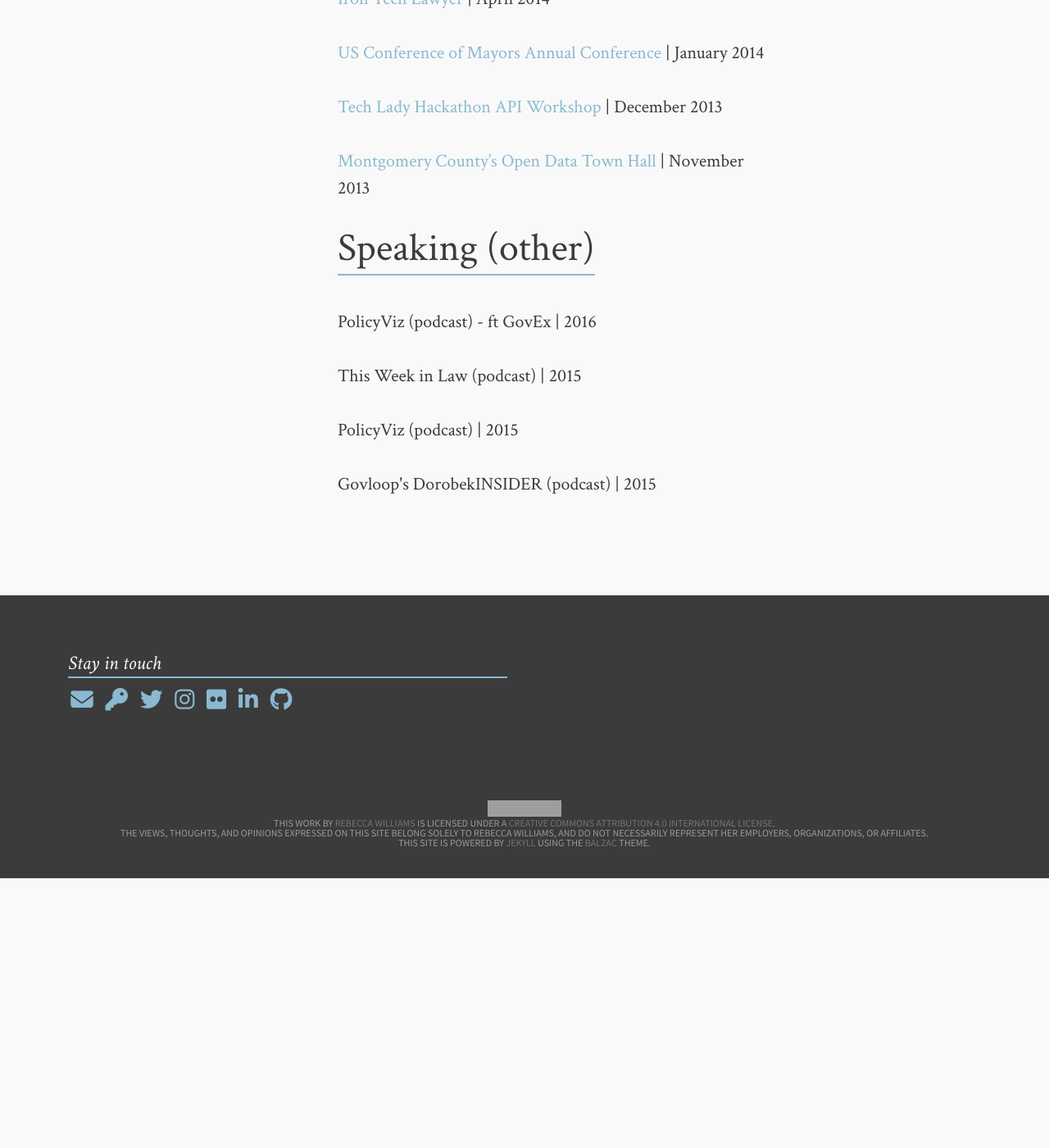
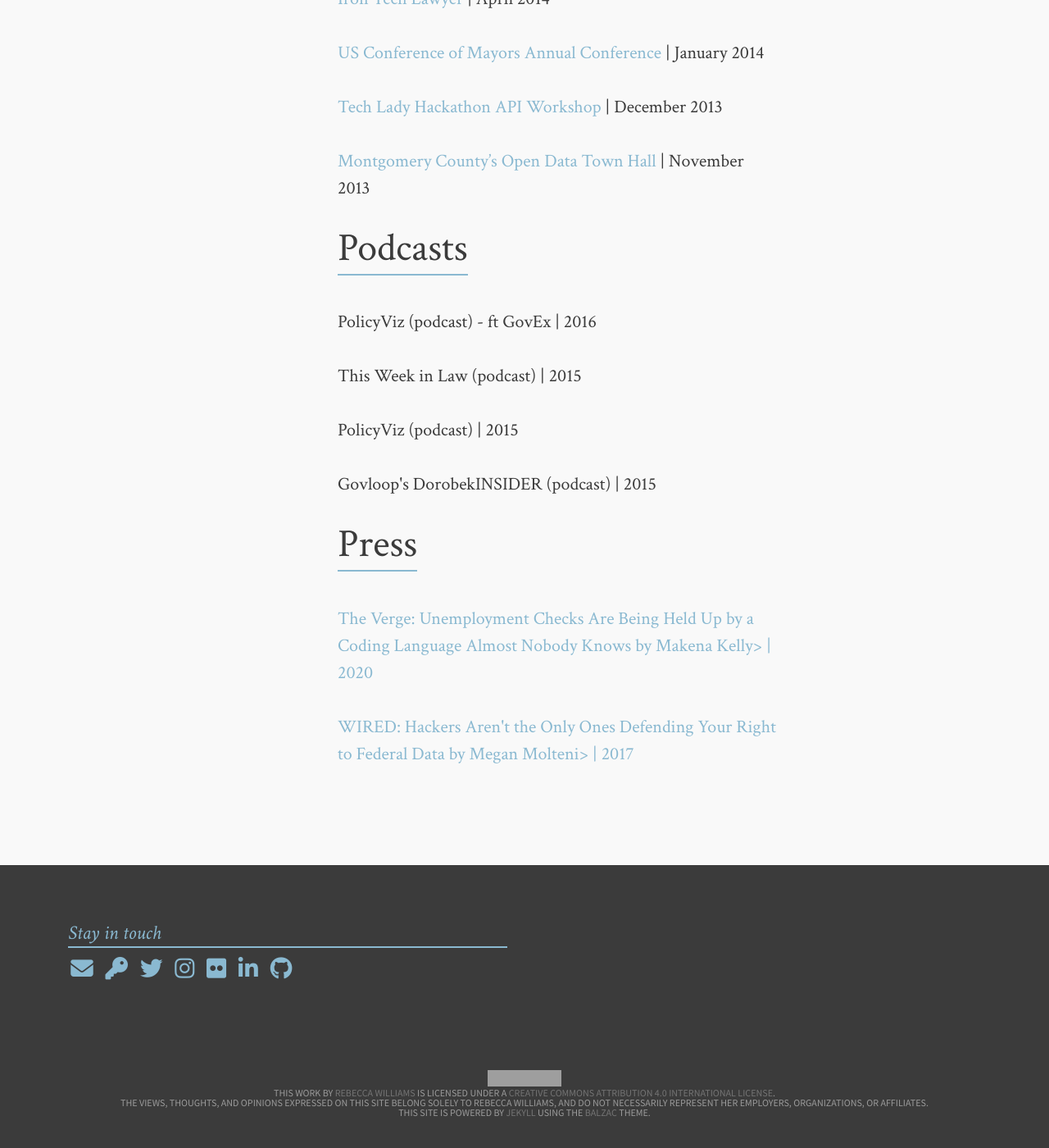
Before and after one commit to rebeccawilliams/rebeccawilliams.us, a Jekyll site: the page built from speaking.md, in a window 1280 px wide and 1400 px high, scrolled down 2962 px. Shown: the whole window at 82% size. Built offline with Jekyll 4.4.1, drawn with Linux system fonts in a browser that asks for light colours; nearby versions of some CDN libraries; before the commit the page ends 4033 px from its top, so only the background shows below that; grey boxes are pictures that could not be loaded.

Commit message:
Update speaking.html

```diff
--- a/_layouts/speaking.html
+++ b/_layouts/speaking.html
@@ -5,7 +5,7 @@
         <section class="article archive">
           <article class="archive-wrap">
               <ol class="post-list">
-                 <lh><h2><span class="bb">Speaking</a></span></h2></lh>
+                 <lh><h2><span class="bb">Conferences</a></span></h2></lh>
 		   <p><a href=https://csvconf.com/speakers/>csv,conf,v5</a> | May 2020</p>
 		  <p><a href=https://memberaccess.aals.org/eweb/DynamicPage.aspx?WebKey=51F9EC45-5CD0-4957-BE72-C4B89FD07778&RegPath=EventRegFees&REg_evt_key=bcc3d06a-9b37-467d-8916-ca46aa97a78f&Site=AALS>The Association of American Law Schools Annual Meeting</a> | January 2020</p>
 		  <p><a href=https://www.eventbrite.com/e/law-jobs-for-humans-nyc-a-career-fair-for-futurists-tickets-66681170175>Law Jobs For Humans NYC - A Career Fair For Futurists</a> | November 2019</p>
@@ -44,11 +44,14 @@
                   <p><a href=https://www.usmayors.org/82ndWinterMeeting/media/agenda-0121.pdf>US Conference of Mayors Annual Conference</a> | January 2014</p>
                   <p><a href=https://twitter.com/leahbannon/status/409378930764677120>Tech Lady Hackathon API Workshop</a> | December 2013</p>
                   <p><a href=https://www.bethesdamagazine.com/Bethesda-Beat/2013/Open-Data-Town-Hall-Seeks-Feedback-On-County-Initiative/>Montgomery County’s Open Data Town Hall</a> |  November 2013 </p>
-                <lh><h2><span class="bb">Speaking (other)</a></span></h2></lh>
+                <lh><h2><span class="bb">Podcasts</a></span></h2></lh>
                   <p>PolicyViz (podcast) - ft GovEx | 2016 </p>
                   <p>This Week in Law (podcast) | 2015 </p>
                   <p>PolicyViz (podcast) | 2015 </p>
                   <p>Govloop's DorobekINSIDER (podcast) | 2015 </p>
+		<lh><h2><span class="bb">Press</a></span></h2></lh>
+                  <p><a href=https://www.theverge.com/2020/4/14/21219561/coronavirus-pandemic-unemployment-systems-cobol-legacy-software-infrastructure>The Verge: Unemployment Checks Are Being Held Up by a Coding Language Almost Nobody Knows by Makena Kelly> | 2020 </p>
+		<p><a href=https://www.wired.com/2017/05/hackers-arent-ones-defending-right-federal-data/>WIRED: Hackers Aren't the Only Ones Defending Your Right to Federal Data by Megan Molteni> | 2017 </p>
           </article>
         </section>
     </div>
```
